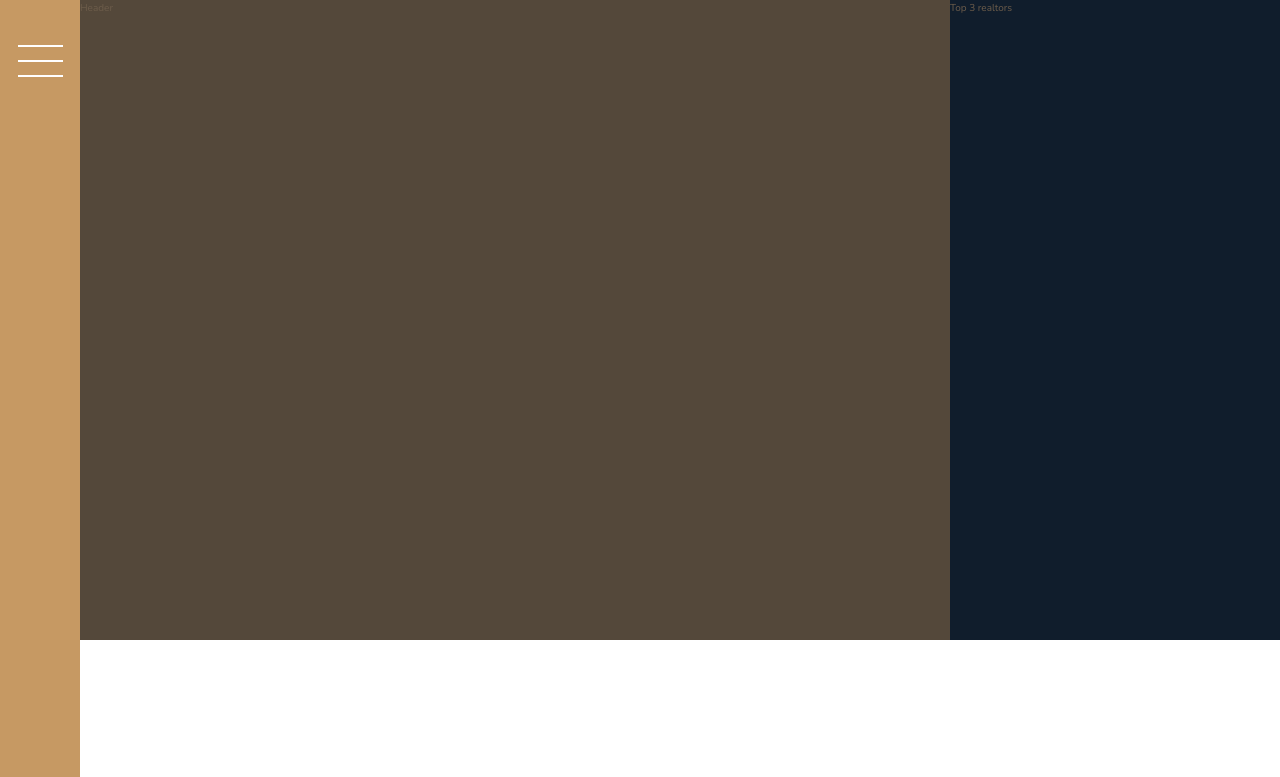
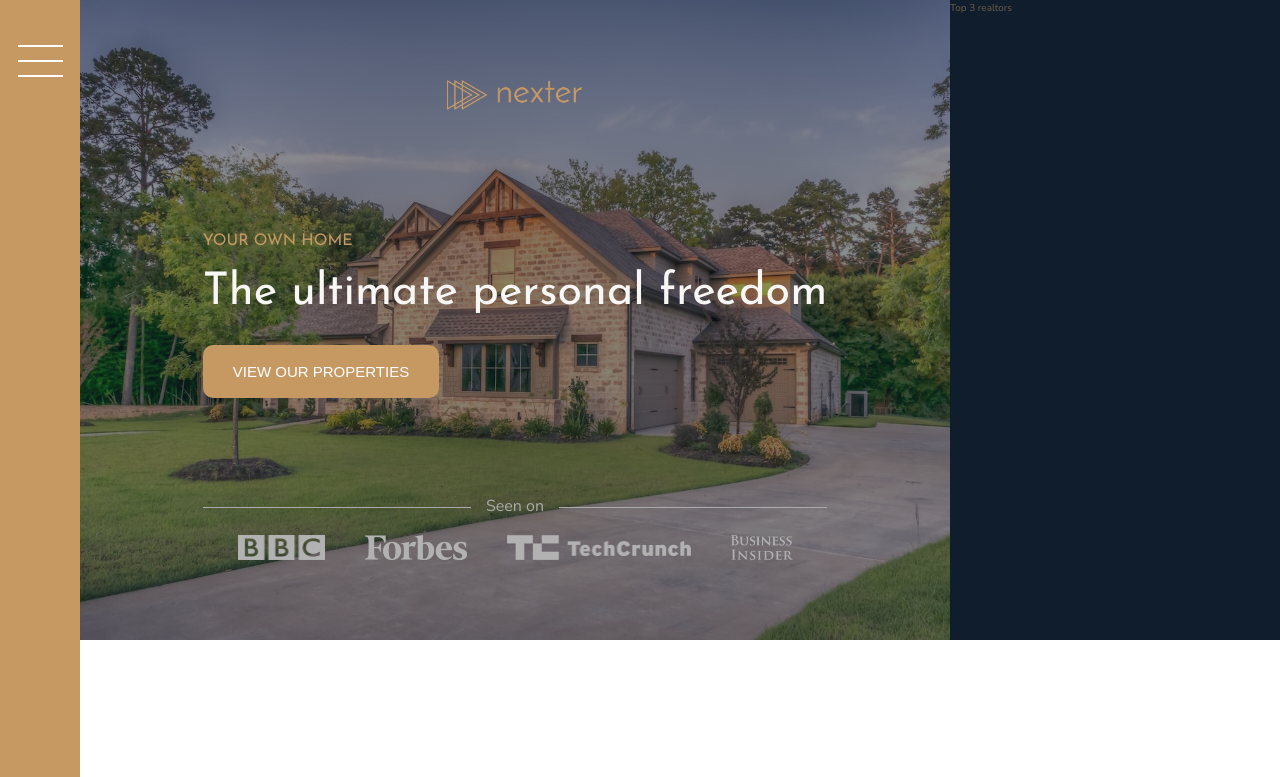
Before and after one commit to tavonunez260/CSS_Nexter, a website: page index.html in a window 1280 px wide. Shown: the top 777 px of the page. Drawn offline with nearby package versions, Linux system fonts and the light colour scheme.

Commit message:
Header part 1

```diff
--- a/index.html
+++ b/index.html
@@ -16,11 +16,21 @@
 <body class="container">
     <div class="sidebar">
         <button class="nav-btn">
-
         </button>
     </div>
     <header class="header">
-        Header
+        <img src="img/logo.png" alt="Nexter Logo" class="header__logo">
+        <h3 class="heading-3">Your own home</h3>
+        <h1 class="heading-1">The ultimate personal freedom</h1>
+        <button class="btn header__btn">View our properties</button>
+        <div class="header__seenon-text">Seen on</div>
+        <div class="header__seenon-logos">
+            <img src="img/logo-bbc.png" alt="BBC Logo">
+            <img src="img/logo-forbes.png" alt="Forbes Logo">
+            <img src="img/logo-techcrunch.png" alt="Techcrunch Logo">
+            <img src="img/logo-bi.png" alt="Business Insider Logo">
+        </div>
+
     </header>
     <div class="realtors">
         Top 3 realtors
--- a/sass/_header.scss
+++ b/sass/_header.scss
@@ -1,4 +1,51 @@
 .header {
     background-color: $color-grey-dark-1;
     grid-column: full-start / col-end 6;
+    background-image: linear-gradient(rgba($color-secondary, .5), rgba($color-secondary, .5)), url(../img/hero.jpeg);
+    background-size: cover;
+    display: grid;
+    grid-template-rows: 1fr min-content 6rem 1fr;
+    grid-template-columns: max-content;
+    grid-row-gap: 1.5rem;
+    justify-content: center;
+    align-content: center;
+    padding: 8rem;
+    &__logo {
+        height: 3rem;
+        justify-self: center;
+    }
+    &__seenon-text {
+        display: grid;
+        grid-template-columns: 1fr max-content 1fr;
+        grid-column-gap: 1.5rem;
+        align-items: center;
+        font-size: 1.6rem;
+        color: $color-grey-light-2;
+        &::before, &::after {
+            content: "";
+            height: 1px;
+            display: block;
+            background-color: currentColor;
+        }
+    }
+    &__seenon-logos {
+        display: flex;
+        flex-wrap: wrap;
+        justify-content: center;
+        align-items: center;
+        // display: grid;
+        // grid-template-columns: repeat(4, 1fr);
+        // grid-column-gap: 4rem;
+        // justify-items: center;
+         img {
+            height: 2.5rem;
+            margin-left: 2rem;
+            margin-right: 2rem;
+            filter: brightness(70%);
+         }
+    }
+    &__btn {
+        justify-self: start;
+        align-self: start;
+    }
 }
--- a/sass/_typography.scss
+++ b/sass/_typography.scss
@@ -5,6 +5,9 @@
 
 .heading-1 {
     @extend %heading;
+    font-size: 4.5rem;
+    color: $color-grey-light-1;
+    line-height: 1;
 }
 
 .heading-2 {
```
Also changed, not shown: css/style.css.
